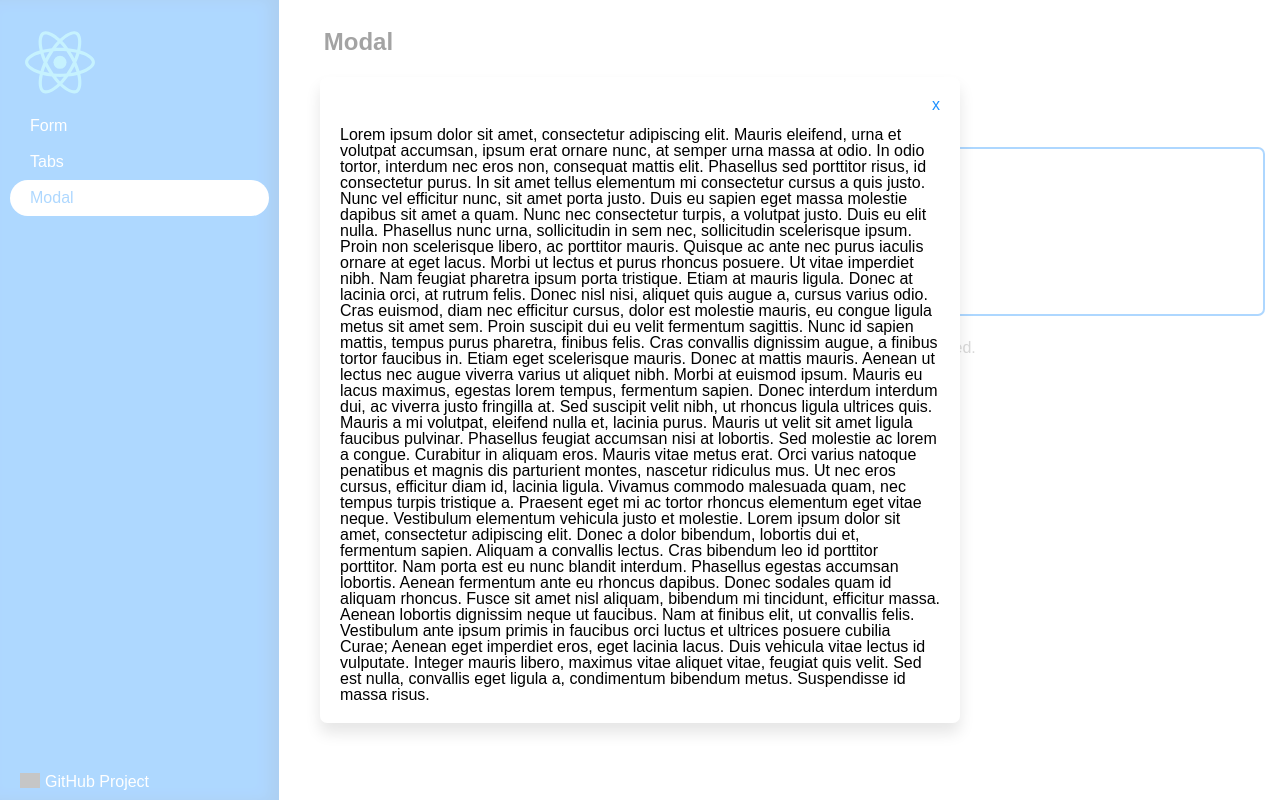
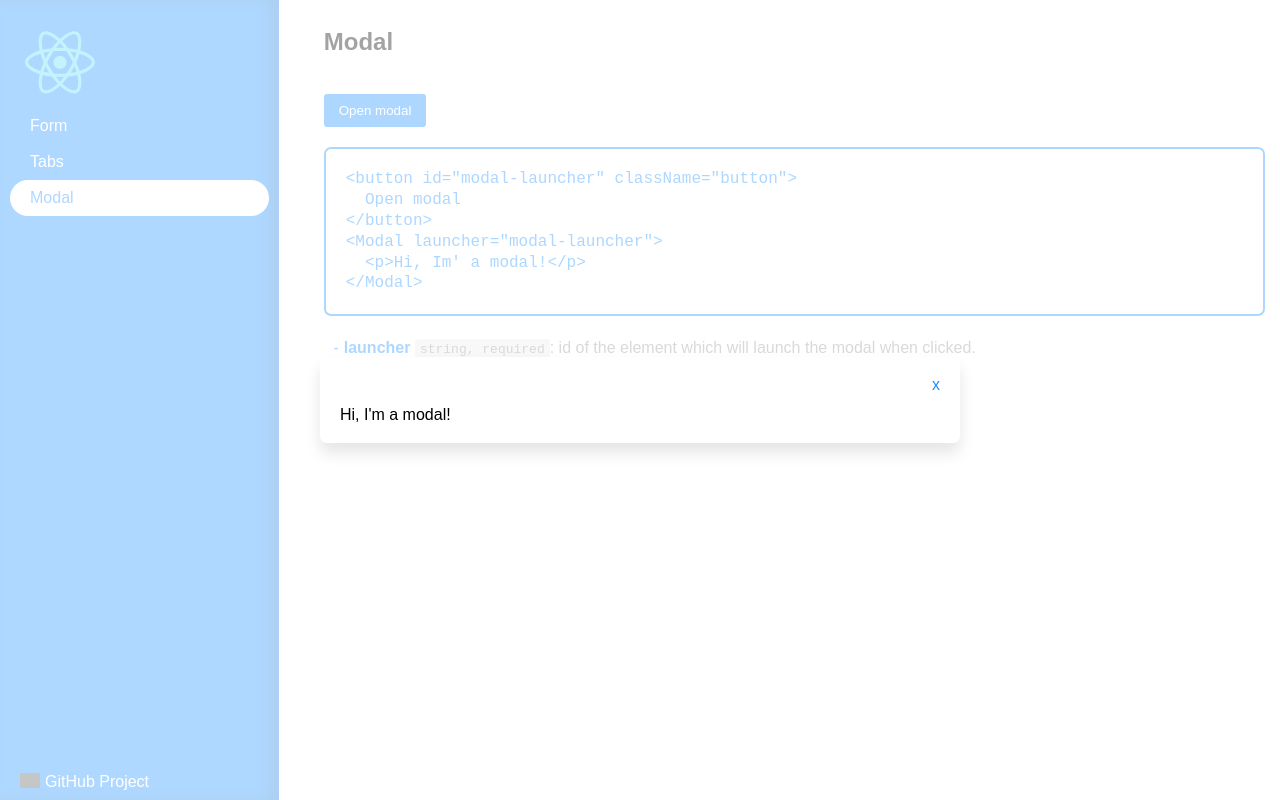
Before and after one commit to erikmonjas/react-component-library, a React (Create React App) app: page /modal in a window 1280 px wide. Both pictures are taken after a click on the button "Open modal". Built offline with nearby package versions, Linux system fonts and the light colour scheme; grey boxes are pictures that could not be loaded.

Commit message:
feature: modal with scroll

```diff
--- a/src/components/Modal/index.js
+++ b/src/components/Modal/index.js
@@ -21,7 +21,7 @@ const Modal = ({ children, launcher }) => {
     const modalContent = wrapper.current.querySelector(".modal__content");
 
     if (modalInner.clientHeight - 70 < modalContent.clientHeight) {
-      modalInner.style.overflowY = "auto";
+      modalContent.classList.add('modal__content--with-scroll');
     }
   }, [isOpen]);
 
--- a/src/components/Modal/modal.scss
+++ b/src/components/Modal/modal.scss
@@ -32,6 +32,7 @@ $componentName: modal;
   border-radius: 7px;
   padding: 20px;
   padding-top: 50px;
+  display: flex;
 }
 
 .#{$componentName}__close {
@@ -41,3 +42,19 @@ $componentName: modal;
   top: 20px;
   cursor: pointer;
 }
+
+.#{$componentName}__content {
+  max-height: 100%;
+  &::-webkit-scrollbar {
+   width: 3px;
+   height: 3px;
+  }
+  &::-webkit-scrollbar-thumb {
+    background-color: dodgerblue;
+    border-radius: 10px;
+  }
+  &--with-scroll{
+    padding-right: 10px;
+    overflow-y: auto;
+  }
+}
--- a/src/demos/modal/index.js
+++ b/src/demos/modal/index.js
@@ -8,7 +8,7 @@ const ModalDemo = () => {
       Open modal
     </button>
     <Modal launcher="modal-launcher">
-      <p>Hi, modal</p>
+      <p>Hi, Im' a modal!</p>
     </Modal>
   `;
   return (
@@ -19,50 +19,7 @@ const ModalDemo = () => {
       </button>
       <Modal launcher="modal-launcher">
         <p>
-          Lorem ipsum dolor sit amet, consectetur adipiscing elit. Mauris
-          eleifend, urna et volutpat accumsan, ipsum erat ornare nunc, at semper
-          urna massa at odio. In odio tortor, interdum nec eros non, consequat
-          mattis elit. Phasellus sed porttitor risus, id consectetur purus. In
-          sit amet tellus elementum mi consectetur cursus a quis justo. Nunc vel
-          efficitur nunc, sit amet porta justo. Duis eu sapien eget massa
-          molestie dapibus sit amet a quam. Nunc nec consectetur turpis, a
-          volutpat justo. Duis eu elit nulla. Phasellus nunc urna, sollicitudin
-          in sem nec, sollicitudin scelerisque ipsum. Proin non scelerisque
-          libero, ac porttitor mauris. Quisque ac ante nec purus iaculis ornare
-          at eget lacus. Morbi ut lectus et purus rhoncus posuere. Ut vitae
-          imperdiet nibh. Nam feugiat pharetra ipsum porta tristique. Etiam at
-          mauris ligula. Donec at lacinia orci, at rutrum felis. Donec nisl
-          nisi, aliquet quis augue a, cursus varius odio. Cras euismod, diam nec
-          efficitur cursus, dolor est molestie mauris, eu congue ligula metus
-          sit amet sem. Proin suscipit dui eu velit fermentum sagittis. Nunc id
-          sapien mattis, tempus purus pharetra, finibus felis. Cras convallis
-          dignissim augue, a finibus tortor faucibus in. Etiam eget scelerisque
-          mauris. Donec at mattis mauris. Aenean ut lectus nec augue viverra
-          varius ut aliquet nibh. Morbi at euismod ipsum. Mauris eu lacus
-          maximus, egestas lorem tempus, fermentum sapien. Donec interdum
-          interdum dui, ac viverra justo fringilla at. Sed suscipit velit nibh,
-          ut rhoncus ligula ultrices quis. Mauris a mi volutpat, eleifend nulla
-          et, lacinia purus. Mauris ut velit sit amet ligula faucibus pulvinar.
-          Phasellus feugiat accumsan nisi at lobortis. Sed molestie ac lorem a
-          congue. Curabitur in aliquam eros. Mauris vitae metus erat. Orci
-          varius natoque penatibus et magnis dis parturient montes, nascetur
-          ridiculus mus. Ut nec eros cursus, efficitur diam id, lacinia ligula.
-          Vivamus commodo malesuada quam, nec tempus turpis tristique a.
-          Praesent eget mi ac tortor rhoncus elementum eget vitae neque.
-          Vestibulum elementum vehicula justo et molestie. Lorem ipsum dolor sit
-          amet, consectetur adipiscing elit. Donec a dolor bibendum, lobortis
-          dui et, fermentum sapien. Aliquam a convallis lectus. Cras bibendum
-          leo id porttitor porttitor. Nam porta est eu nunc blandit interdum.
-          Phasellus egestas accumsan lobortis. Aenean fermentum ante eu rhoncus
-          dapibus. Donec sodales quam id aliquam rhoncus. Fusce sit amet nisl
-          aliquam, bibendum mi tincidunt, efficitur massa. Aenean lobortis
-          dignissim neque ut faucibus. Nam at finibus elit, ut convallis felis.
-          Vestibulum ante ipsum primis in faucibus orci luctus et ultrices
-          posuere cubilia Curae; Aenean eget imperdiet eros, eget lacinia lacus.
-          Duis vehicula vitae lectus id vulputate. Integer mauris libero,
-          maximus vitae aliquet vitae, feugiat quis velit. Sed est nulla,
-          convallis eget ligula a, condimentum bibendum metus. Suspendisse id
-          massa risus.
+          Hi, I'm a modal!
         </p>
       </Modal>
       <MarkDown
```
Also changed, not shown: 1 other file (tests, documents, lock files or other folders).
